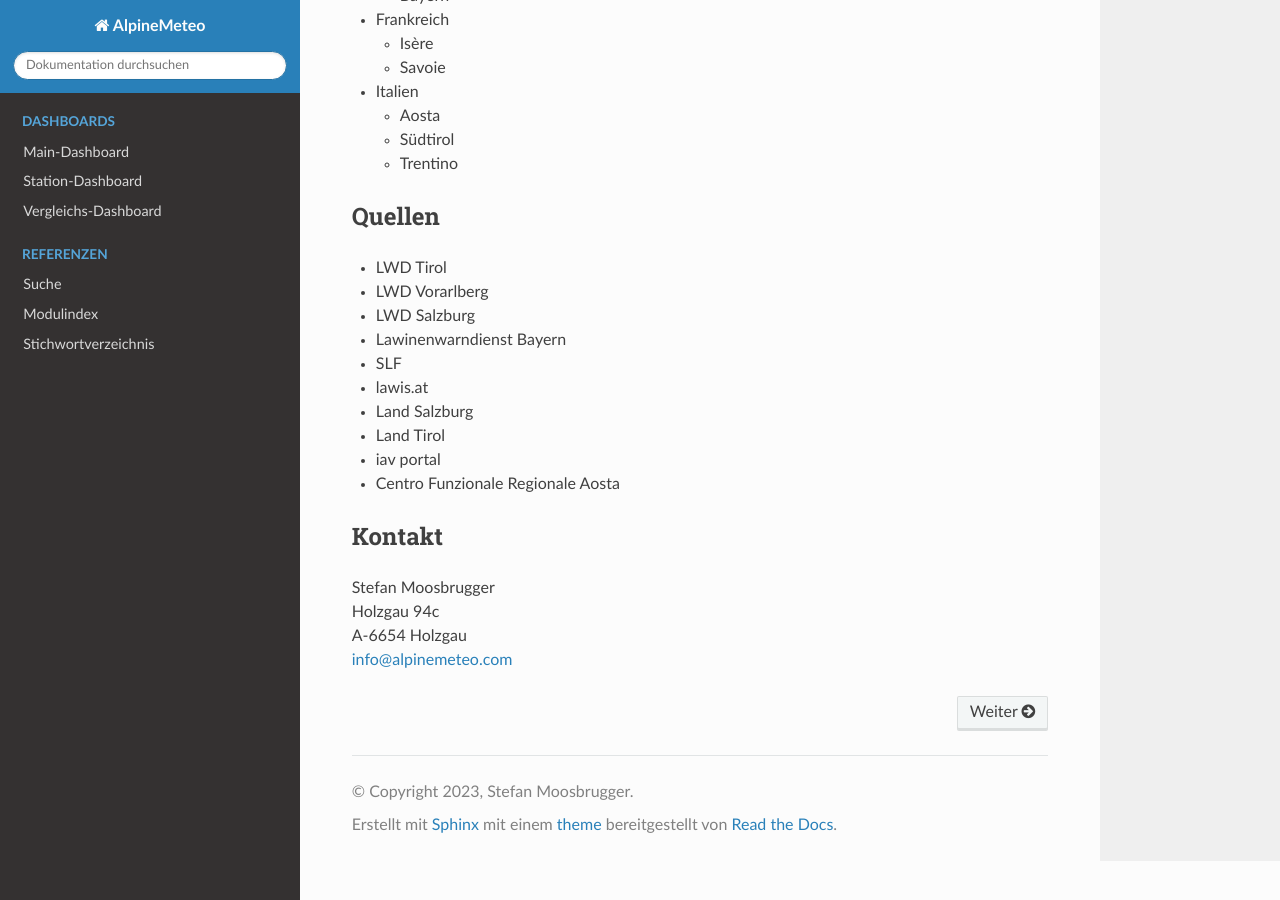
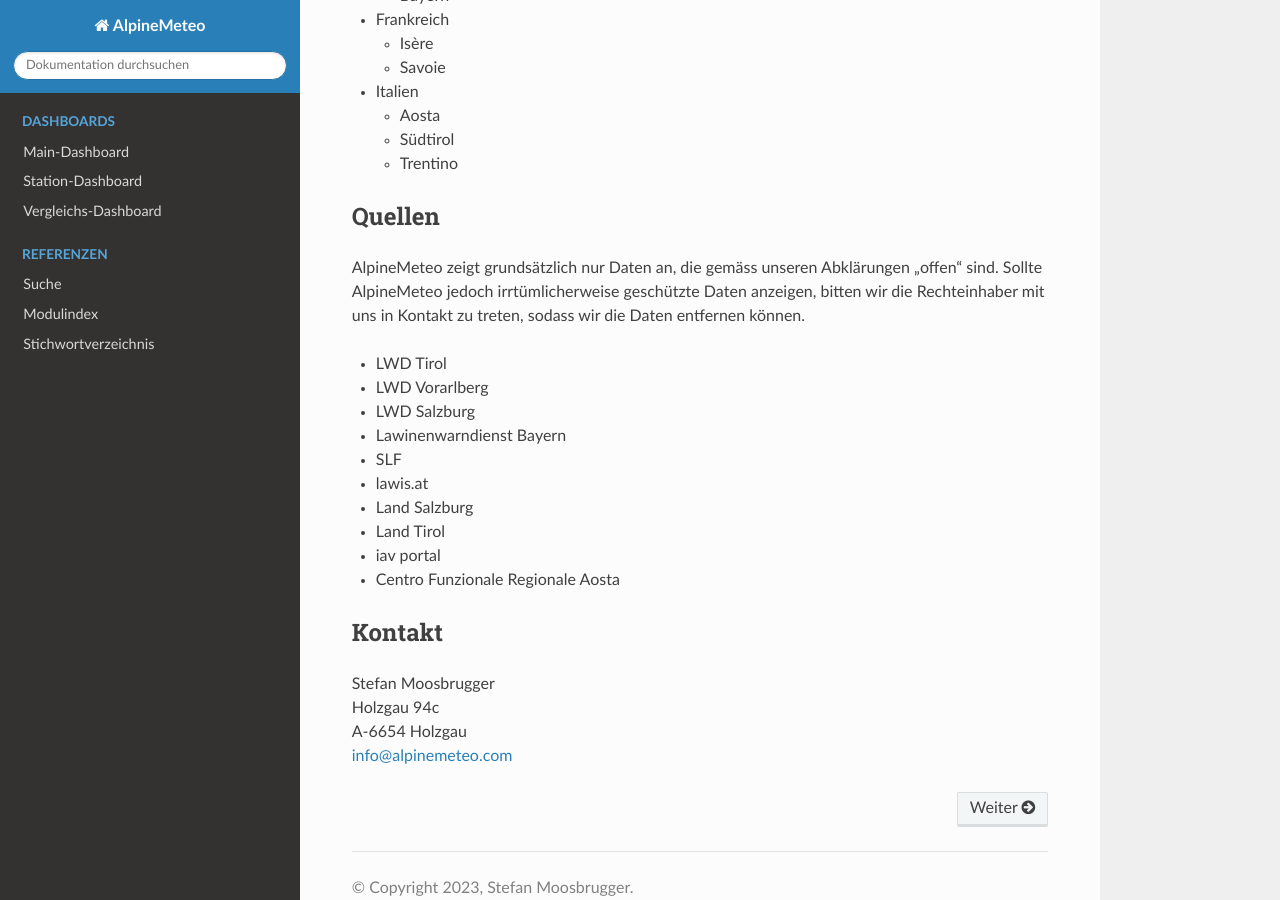
Before and after one commit to stefanmoosbrugger/alpinemeteo, a Sphinx documentation site: the page built from docs/index.rst, in a window 1280 px wide and 900 px high, scrolled down 878 px. Built offline with Sphinx 7.4.7 and the Read the Docs theme 2.0.0, drawn with Linux system fonts in a browser that asks for light colours.

Commit message:
add data disclaimer

```diff
--- a/docs/index.rst
+++ b/docs/index.rst
@@ -51,6 +51,10 @@
 Quellen
 ******************
 
+AlpineMeteo zeigt grundsätzlich nur Daten an, die gemäss unseren Abklärungen "offen" sind.
+Sollte AlpineMeteo jedoch irrtümlicherweise geschützte Daten anzeigen, bitten wir die
+Rechteinhaber mit uns in Kontakt zu treten, sodass wir die Daten entfernen können.
+
 * LWD Tirol
 * LWD Vorarlberg
 * LWD Salzburg
```
